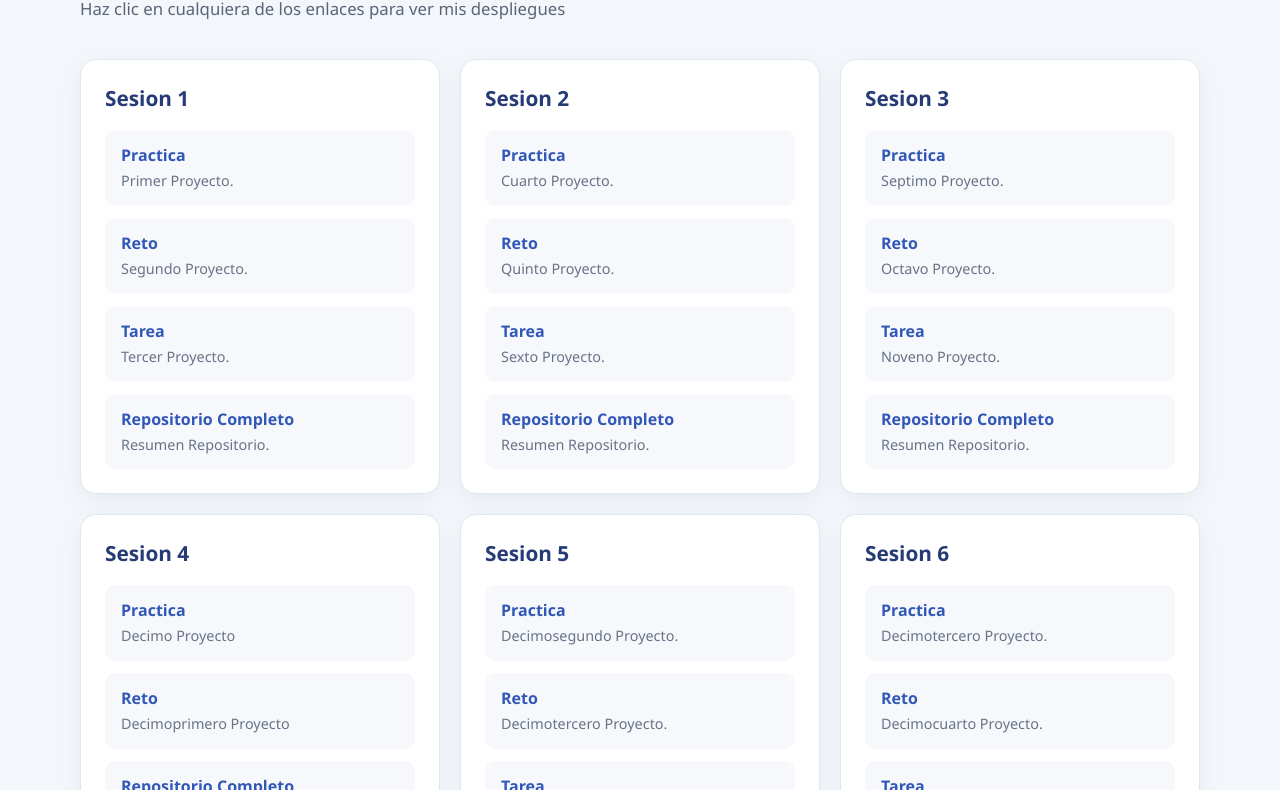
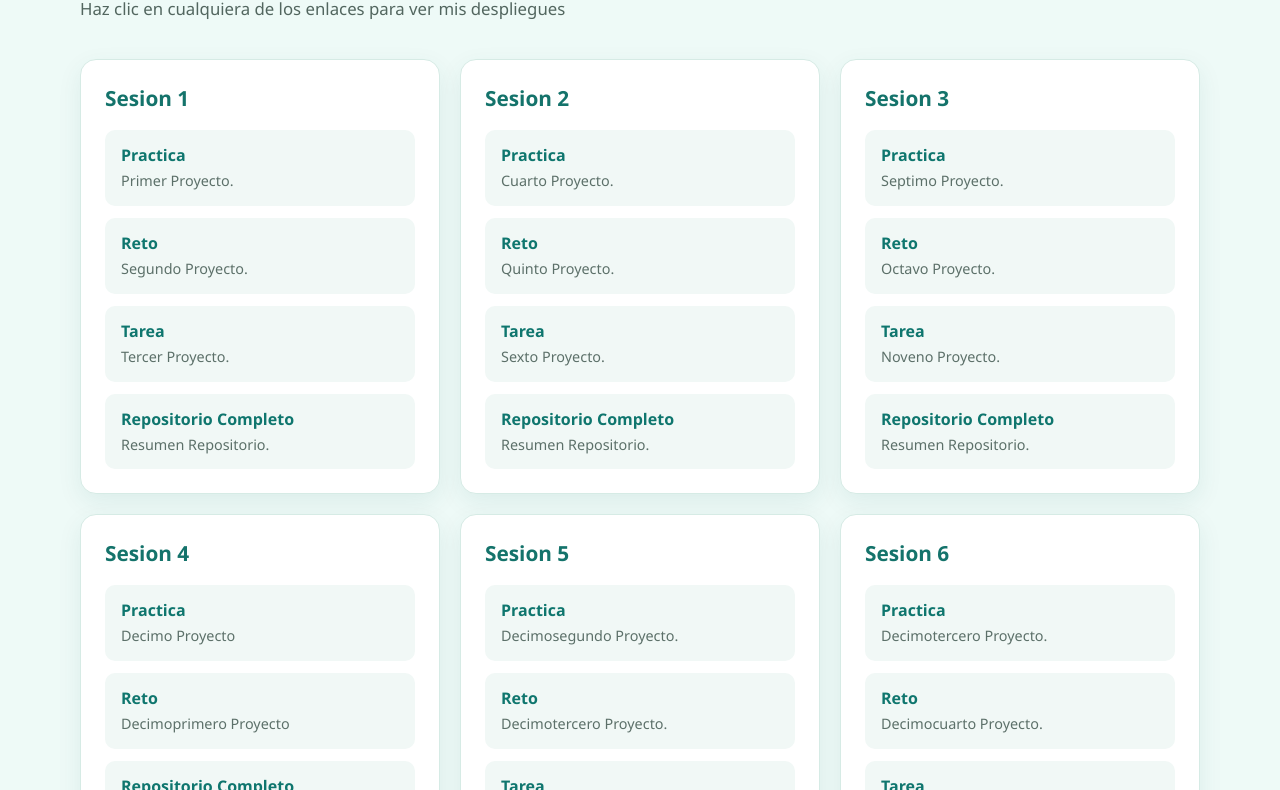
Before and after one commit to dfvasquest369-noob/Ejercicios_Mi-rcoles1, a plain HTML site: page index.html in a window 1280 px wide. Shown: the part 151-941 px from the top of the page. Drawn offline with Linux system fonts and the light colour scheme.

Commit message:
Update color scheme and background styles in CSS

```diff
--- a/styles.css
+++ b/styles.css
@@ -5,8 +5,8 @@
 :root {
     color-scheme: light;
     font-family: "Segoe UI", Arial, sans-serif;
-    color: #172033;
-    background: #f3f6fb;
+    color: #1f2937;
+    background: #eefaf7;
 }
 
 body {
@@ -17,14 +17,14 @@ body {
 
 body > h1 {
     margin: 0;
-    color: #172554;
+    color: #115e59;
     font-size: clamp(2rem, 5vw, 3.25rem);
     letter-spacing: -0.04em;
 }
 
 body > p {
     margin: 12px 0 36px;
-    color: #5b6475;
+    color: #52665f;
     font-size: 1.05rem;
     line-height: 1.6;
 }
@@ -40,15 +40,15 @@ body > p {
 
 .session-item {
     padding: 24px;
-    border: 1px solid #e1e7f0;
+    border: 1px solid #d6ebe5;
     border-radius: 16px;
-    background: #fff;
-    box-shadow: 0 8px 24px rgb(23 32 51 / 5%);
+    background: #ffffff;
+    box-shadow: 0 8px 24px rgb(17 94 89 / 8%);
 }
 
 .session-item h2 {
     margin: 0 0 18px;
-    color: #263b76;
+    color: #14736b;
     font-size: 1.3rem;
 }
 
@@ -63,36 +63,36 @@ body > p {
 .project-item {
     padding: 14px 16px;
     border-radius: 10px;
-    background: #f6f8fc;
+    background: #f1f8f6;
     transition: background-color 160ms ease, transform 160ms ease;
 }
 
 .project-item:hover {
     transform: translateY(-2px);
-    background: #edf2ff;
+    background: #dcf1eb;
 }
 
 .project-item a {
-    color: #3157b7;
+    color: #0f766e;
     font-weight: 650;
     text-decoration: none;
 }
 
 .project-item a:hover {
-    color: #1d3d91;
+    color: #0b534d;
     text-decoration: underline;
     text-underline-offset: 3px;
 }
 
 .project-item a:focus-visible {
     border-radius: 3px;
-    outline: 3px solid #91aaf5;
+    outline: 3px solid #80bdb3;
     outline-offset: 3px;
 }
 
 .project-item p {
     margin: 5px 0 0;
-    color: #687386;
+    color: #5c7069;
     font-size: 0.9rem;
     line-height: 1.45;
 }
```
